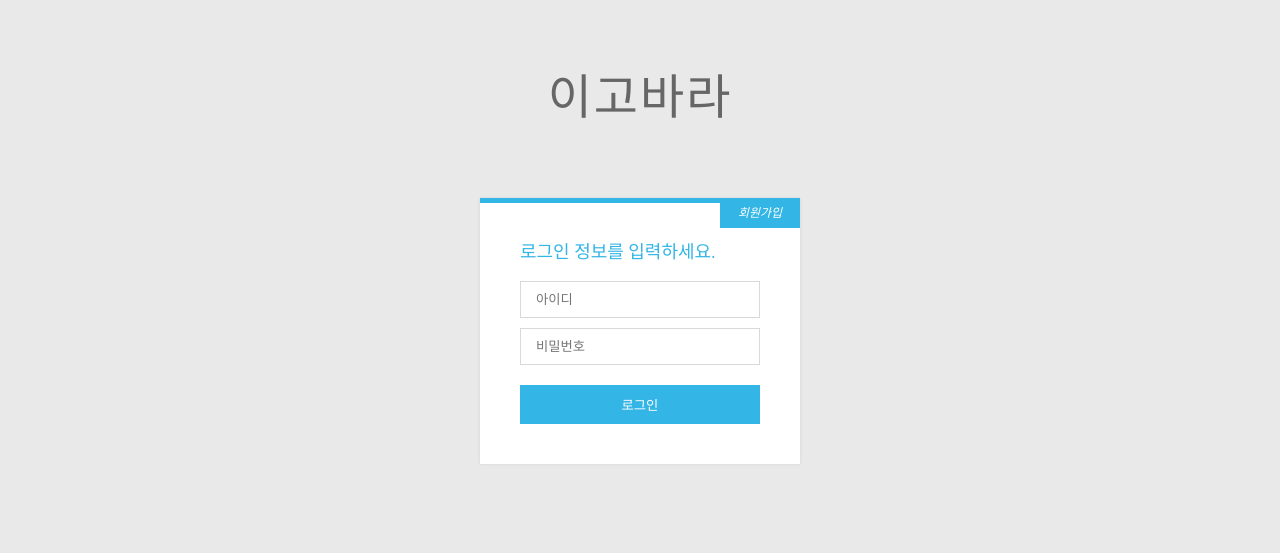
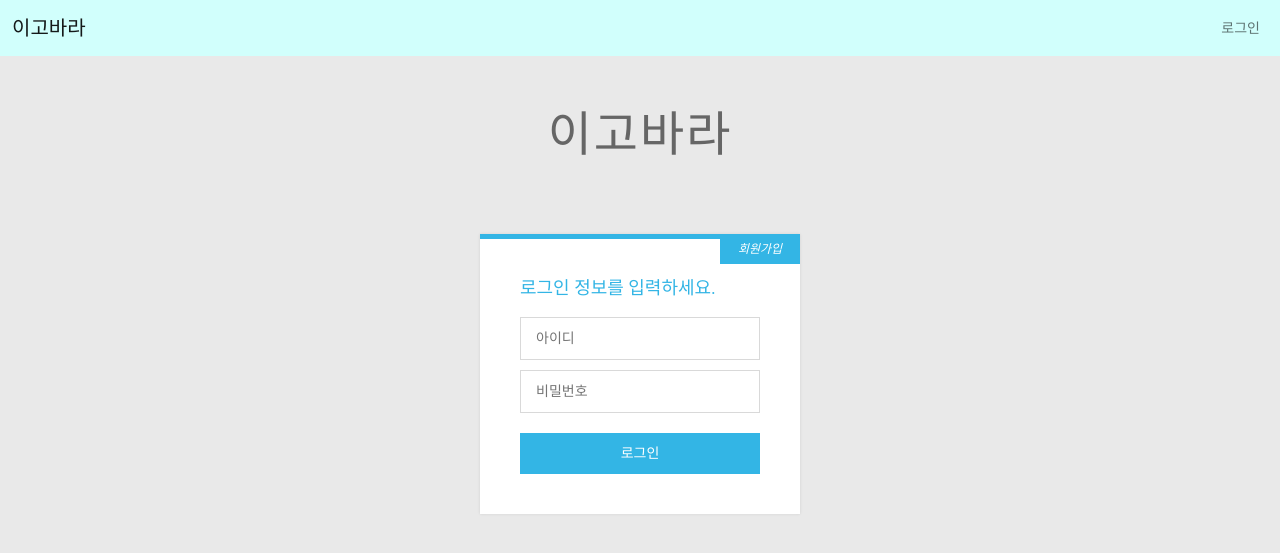
Before and after one commit to GogumaYummy/IGOBARA, a Flask app: page /login in a window 1280 px wide. Shown: the top 553 px of the page. Run offline with Flask 2, Linux system fonts and the light colour scheme.

Commit message:
레이아웃 적용

```diff
--- a/templates/layout.html
+++ b/templates/layout.html
@@ -15,6 +15,7 @@
       crossorigin="anonymous"
     ></script>
     <title>이고바라</title>
+    {% block head %}{% endblock %}
   </head>
   <body>
     <nav
@@ -22,7 +23,7 @@
       style="background-color: #d1fffc"
     >
       <div class="container-fluid">
-        <a class="navbar-brand">이고바라</a>
+        <a class="navbar-brand" href="/">이고바라</a>
         <div id="navbarNav">
           <ul class="navbar-nav">
             {% if loggedIn %}
--- a/templates/login.html
+++ b/templates/login.html
@@ -1,19 +1,16 @@
-<!DOCTYPE html>
-<html>
+{% extends "layout.html" %} {% block head %}
 <head>
   <script src="https://code.jquery.com/jquery-3.4.1.js"></script>
-    <link href="/static/css/login.css" rel="stylesheet">
+  <link href="/static/css/login.css" rel="stylesheet" />
   <script defer src="/static/js/login.js"></script>
 </head>
-
-<body>
+{% endblock %} {% block contents %}
 <div class="pen-title">
   <h1>이고바라</h1>
 </div>
 <!-- Form Module-->
 <div class="module form-module">
-        <div class="toggle"><i class="fa fa-times fa-pencil">회원가입</i>
-        </div>
+  <div class="toggle"><i class="fa fa-times fa-pencil">회원가입</i></div>
   <div class="form">
     <h2>로그인 정보를 입력하세요.</h2>
     <form>
@@ -23,7 +20,7 @@
     </form>
   </div>
   <div class="form">
-            <h2>이고바라에 가입해<br>당신의 순간을 보여주세요.</h2>
+    <h2>이고바라에 가입해<br />당신의 순간을 보여주세요.</h2>
     <form>
       <input type="text" placeholder="아이디" />
       <button class="check_overlap">중복확인</button>
@@ -35,6 +32,4 @@
     </form>
   </div>
 </div>
-
-</body>
-</html>
+{% endblock %}
```
Lines whose indentation alone changed are shown as unchanged.
